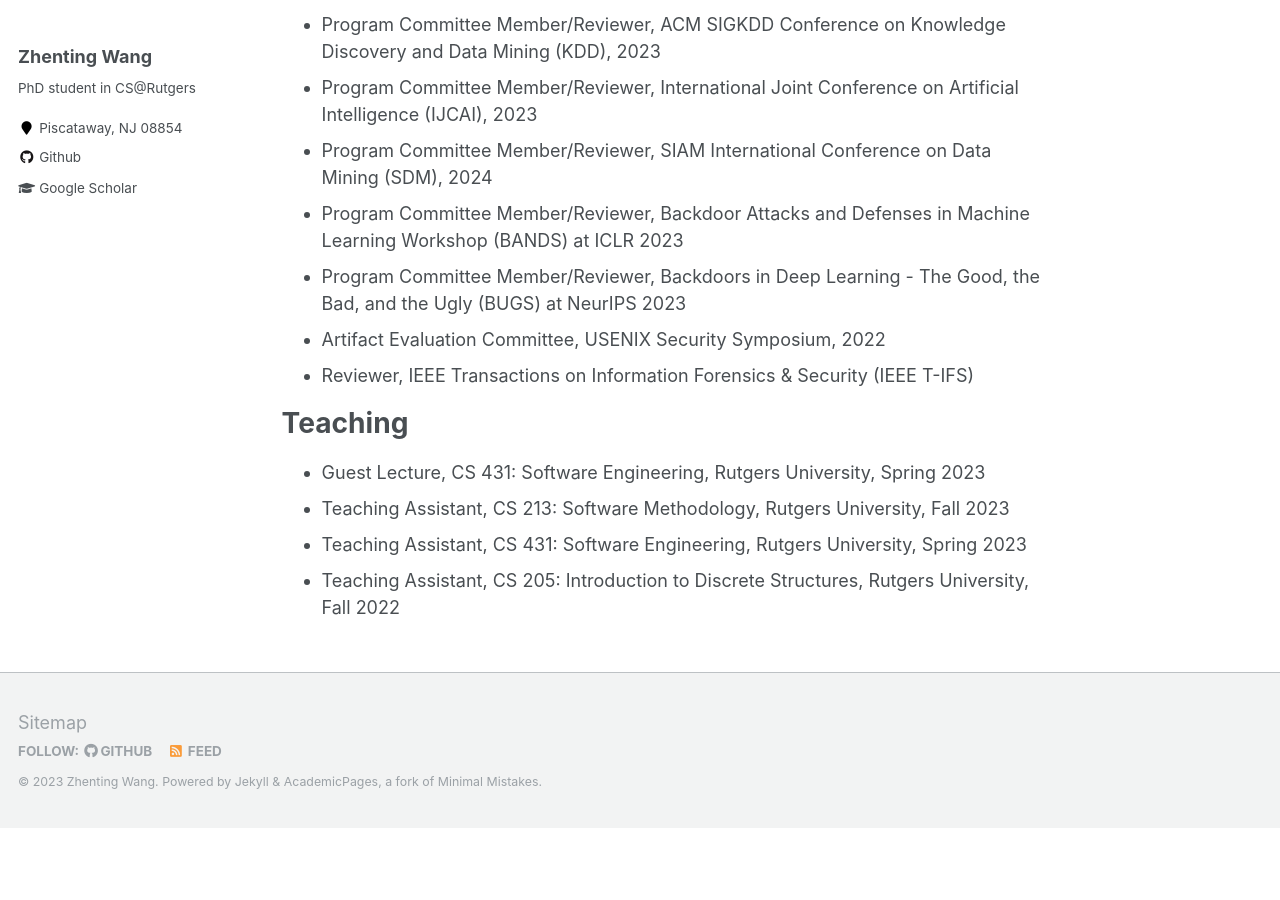
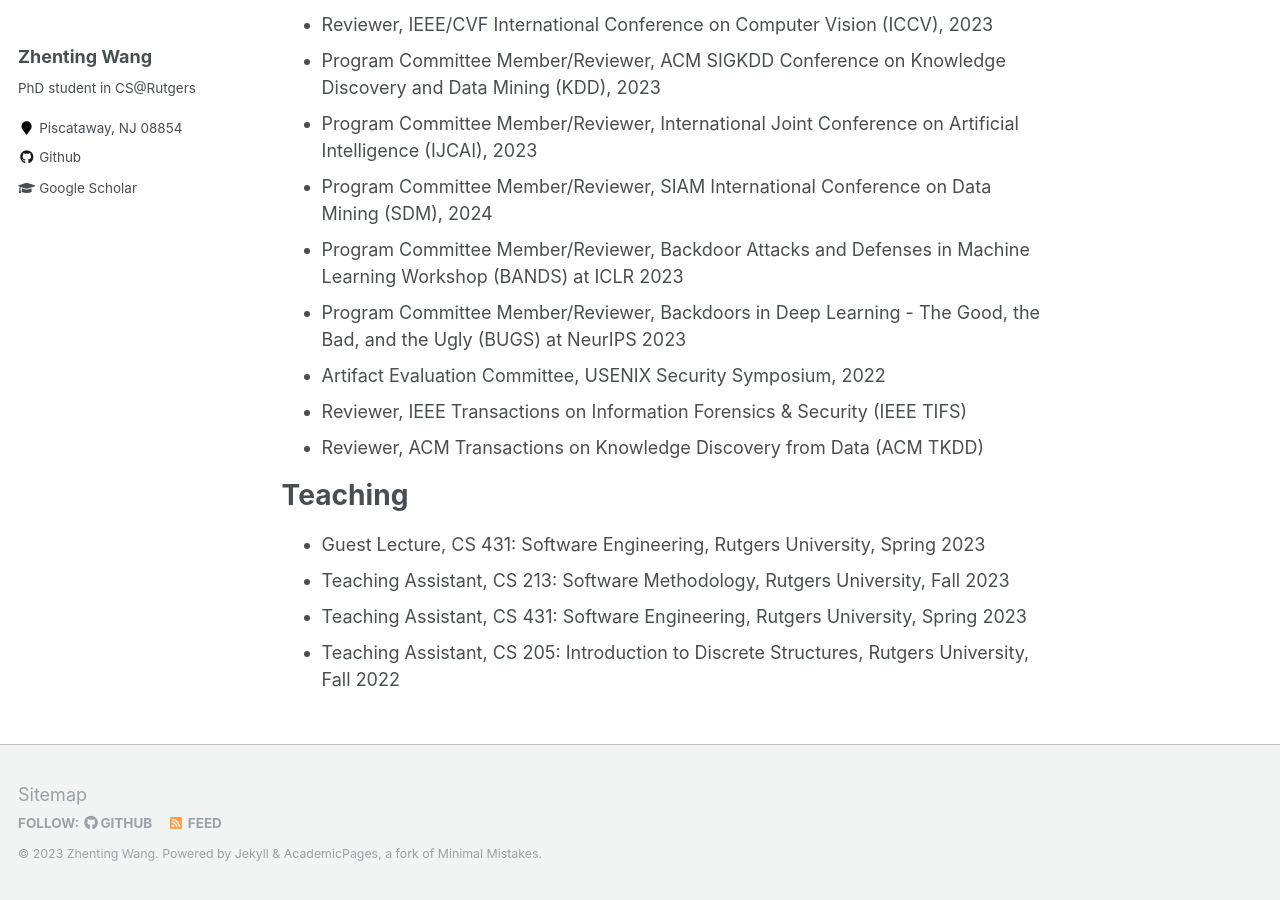
Before and after one commit to ZhentingWang/zhentingwang.github.io, a Jekyll site: the page built from _pages/about.md, in a window 1280 px wide and 900 px high, scrolled down 3202 px. Built offline with Jekyll 4.4.1, drawn with Linux system fonts in a browser that asks for light colours; before the commit the page ends 4030 px from its top, so only the background shows below that; some of the changed text lies outside the part shown.

Commit message:
Update about.md

```diff
--- a/_pages/about.md
+++ b/_pages/about.md
@@ -13,13 +13,14 @@ redirect_from:
 
 News
 ======
+* [2023-11] I am invited as a reviewer of ACM-TKDD.
 * [2023-10] I am invited as a reviewer of CVPR 2024.
 * [2023-09] 1 paper is accepted to NeurIPS 2023.
 * [2023-09] I am invited as a reviewer of NeurIPS 2023 BUGS.
 * [2023-09] I am invited as a reviewer of SDM 2024.
 * [2023-08] I am invited as a reviewer of ICLR 2024.
 * [2023-07] 1 paper is accepted to IEEE S&P (Oakland) 2024.
-* [2023-06] I am invited as a reviewer of IEEE T-IFS.
+* [2023-06] I am invited as a reviewer of IEEE TIFS.
 * [2023-05] 1 paper is accepted to ACL 2023.
 * [2023-03] I am invited as a reviewer of NeurIPS 2023.
 * [2023-02] Received the ICLR 2023 Financial Assistance Award.
@@ -106,7 +107,8 @@ Service
 * Program Committee Member/Reviewer, Backdoor Attacks and Defenses in Machine Learning Workshop (BANDS) at ICLR 2023
 * Program Committee Member/Reviewer, Backdoors in Deep Learning - The Good, the Bad, and the Ugly (BUGS) at NeurIPS 2023
 * Artifact Evaluation Committee, USENIX Security Symposium, 2022
-* Reviewer, IEEE Transactions on Information Forensics & Security (IEEE T-IFS)
+* Reviewer, IEEE Transactions on Information Forensics & Security (IEEE TIFS)
+* Reviewer, ACM Transactions on Knowledge Discovery from Data (ACM TKDD)
 
 Teaching
 ======
```
